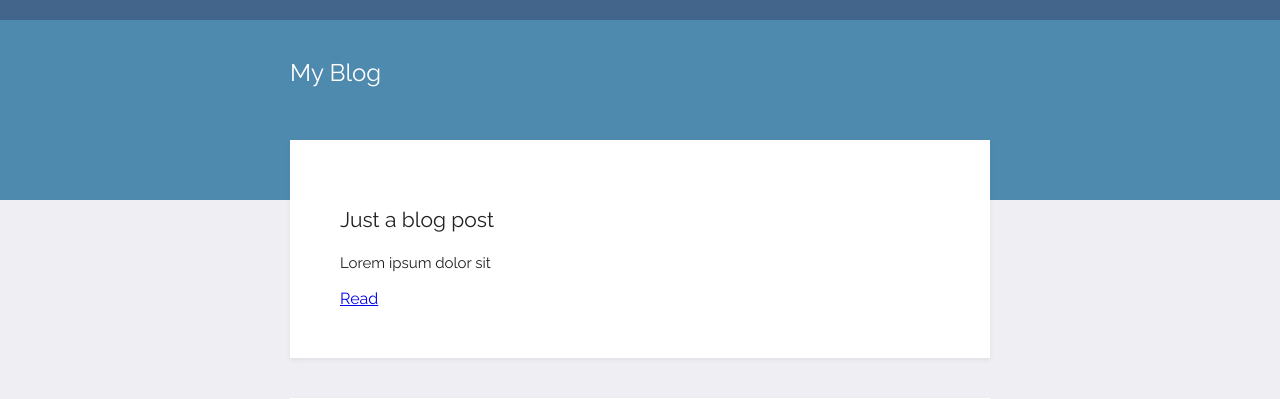
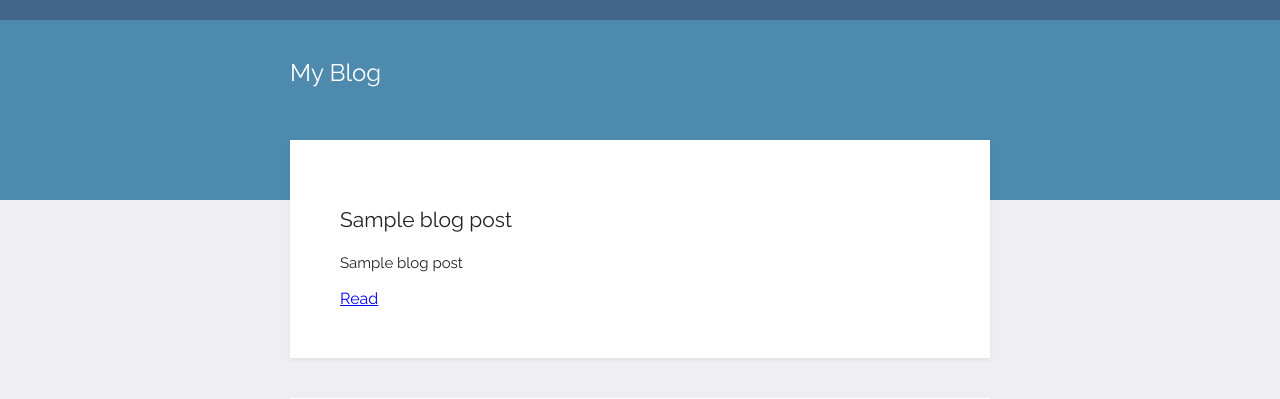
Before and after one commit to LewisJassy/Blog, a Flask app: template templates/index.html in a window 1280 px wide. Shown: the top 399 px of the page. Run offline with Flask 3, Linux system fonts and the light colour scheme; the template is opened without the code that fills it: most values are stand-ins (such as "Sample title", 1, 10 or a date in 2020).

Commit message:
Change the title "Tittle" >> "My Blog"

```diff
--- a/templates/index.html
+++ b/templates/index.html
@@ -2,7 +2,7 @@
 <html lang="en">
 <head>
     <meta charset="UTF-8">
-    <title>Title</title>
+    <title>My Blog</title>
     <link href="https://fonts.googleapis.com/css2?family=Raleway" rel="stylesheet">
     <link rel="stylesheet" href="../static/css/styles.css">
 </head>
@@ -13,9 +13,11 @@
     </div>
     <div class="content">
         <div class="card">
-            <h2>Just a blog post</h2>
-            <p class="text">Lorem ipsum dolor sit </p>
+            {% for blog_post in data %}
+                <h2>{{blog_post['title']}}</h2>
+            <p class="text">{{blog_post['subtitle']}}</p>
             <a href="#">Read</a>
+            {% endfor %}
         </div>
     </div>
     <div class="content">
```
